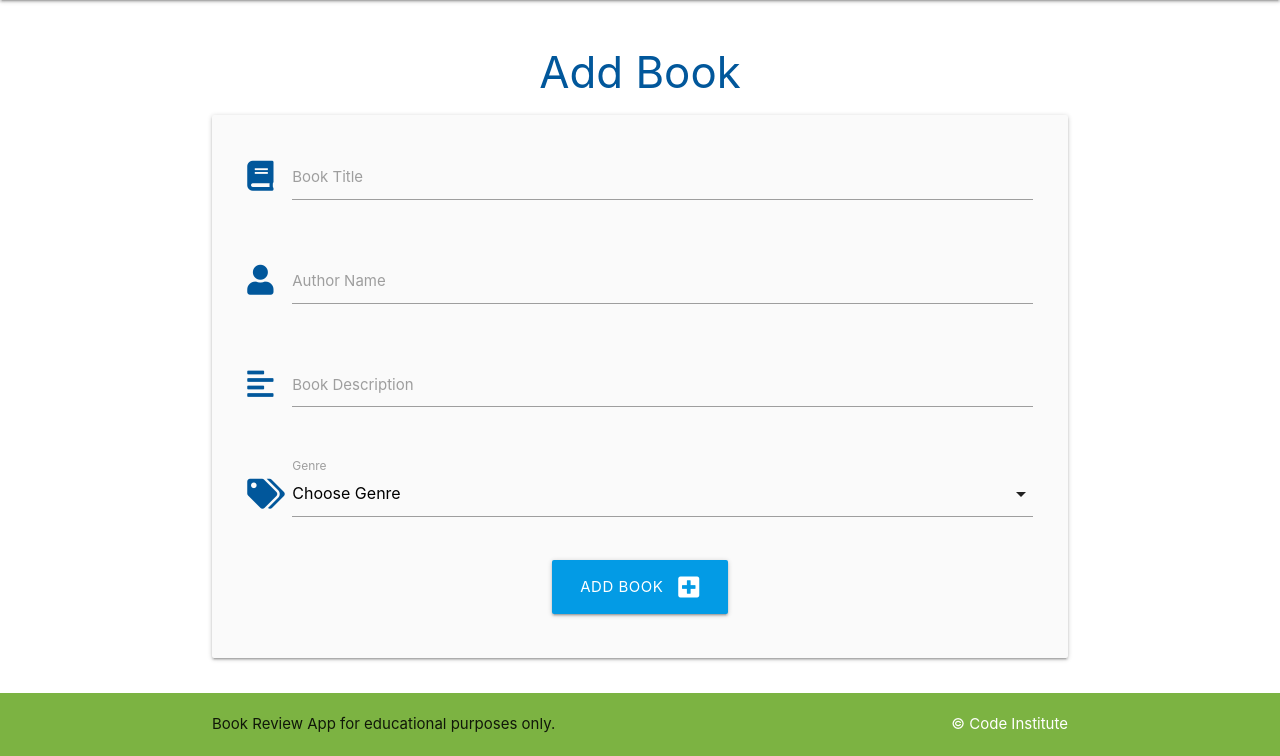
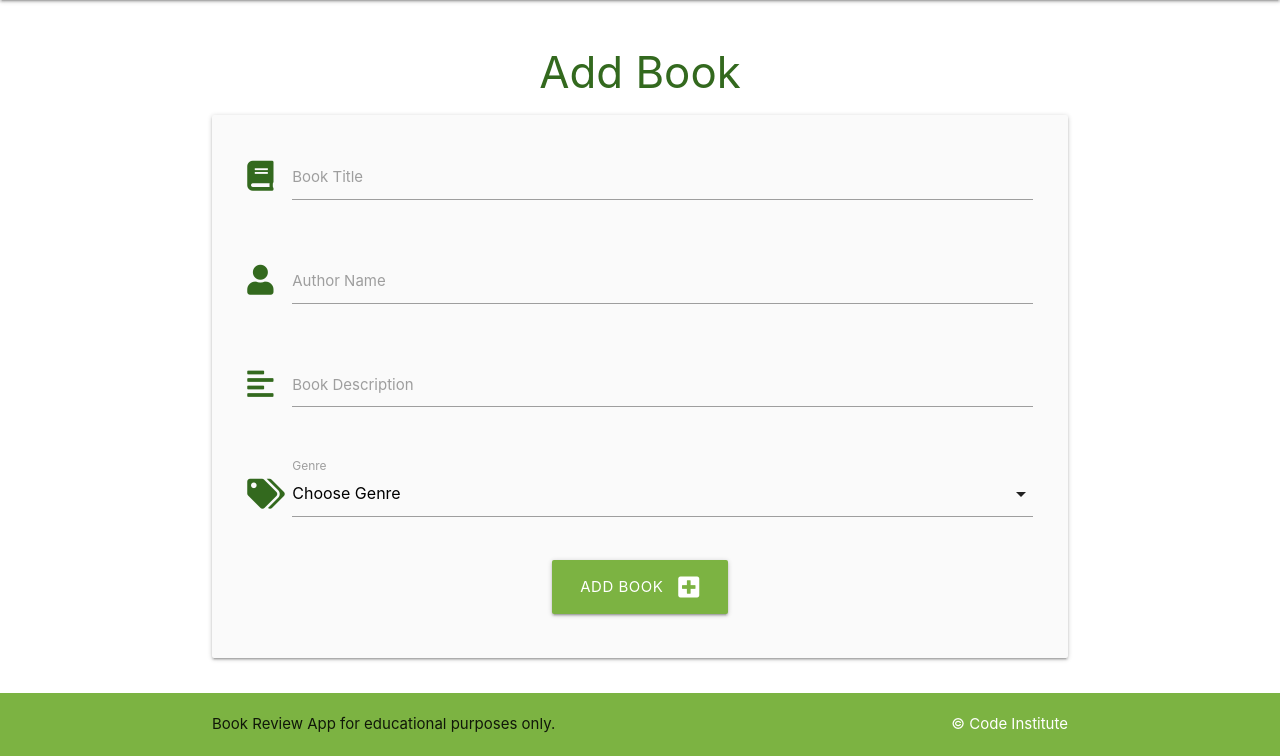
Before and after one commit to Ramil96/book-application, a Flask app: page /add_book in a window 1280 px wide. Shown: the part 64-820 px from the top of the page. Run offline with Flask 3, Linux system fonts and the light colour scheme.

Commit message:
fix colour add book page

```diff
--- a/taskmanager/templates/add_book.html
+++ b/taskmanager/templates/add_book.html
@@ -1,14 +1,14 @@
 {% extends "base.html" %}
 {% block content %}
 
-<h3 class="light-blue-text text-darken-4 center-align">Add Book</h3>
+<h3 class="light-green-text text-darken-4 center-align">Add Book</h3>
 
 <div class="row card-panel grey lighten-5">
     <form class="col s12" method="POST" action="{{ url_for('add_book') }}">
         <!-- Book Title -->
         <div class="row">
             <div class="input-field col s12">
-                <i class="fas fa-book prefix light-blue-text text-darken-4"></i>
+                <i class="fas fa-book prefix light-green-text text-darken-4"></i>
                 <input id="book_title" name="book_title" minlength="3" maxlength="100" type="text" class="validate" required>
                 <label for="book_title">Book Title</label>
             </div>
@@ -17,7 +17,7 @@
         <!-- Book Author -->
         <div class="row">
             <div class="input-field col s12">
-                <i class="fas fa-user prefix light-blue-text text-darken-4"></i>
+                <i class="fas fa-user prefix light-green-text text-darken-4"></i>
                 <input id="author_name" name="author_name" minlength="3" maxlength="50" type="text" class="validate" required>
                 <label for="author_name">Author Name</label>
             </div>
@@ -26,7 +26,7 @@
         <!-- Book Description -->
         <div class="row">
             <div class="input-field col s12">
-                <i class="fas fa-align-left prefix light-blue-text text-darken-4"></i>
+                <i class="fas fa-align-left prefix light-green-text text-darken-4"></i>
                 <textarea id="book_description" name="book_description" minlength="10" maxlength="500"
                     class="materialize-textarea validate" required></textarea>
                 <label for="book_description">Book Description</label>
@@ -36,7 +36,7 @@
         <!-- Genre Selection -->
         <div class="row">
             <div class="input-field col s12">
-                <i class="fas fa-tags prefix light-blue-text text-darken-4"></i>
+                <i class="fas fa-tags prefix light-green-text text-darken-4"></i>
                 <select id="genre_id" name="genre_id" class="validate" required>
                     <option value="" disabled selected>Choose Genre</option>
                     {% for genre in genres %}
@@ -50,7 +50,7 @@
         <!-- Submit Button for Adding Book -->
         <div class="row">
             <div class="col s12 center-align">
-                <button type="submit" class="btn-large light-blue darken-1">
+                <button type="submit" class="btn-large light-green darken-1">
                     Add Book <i class="fas fa-plus-square right"></i>
                 </button>
             </div>
```
